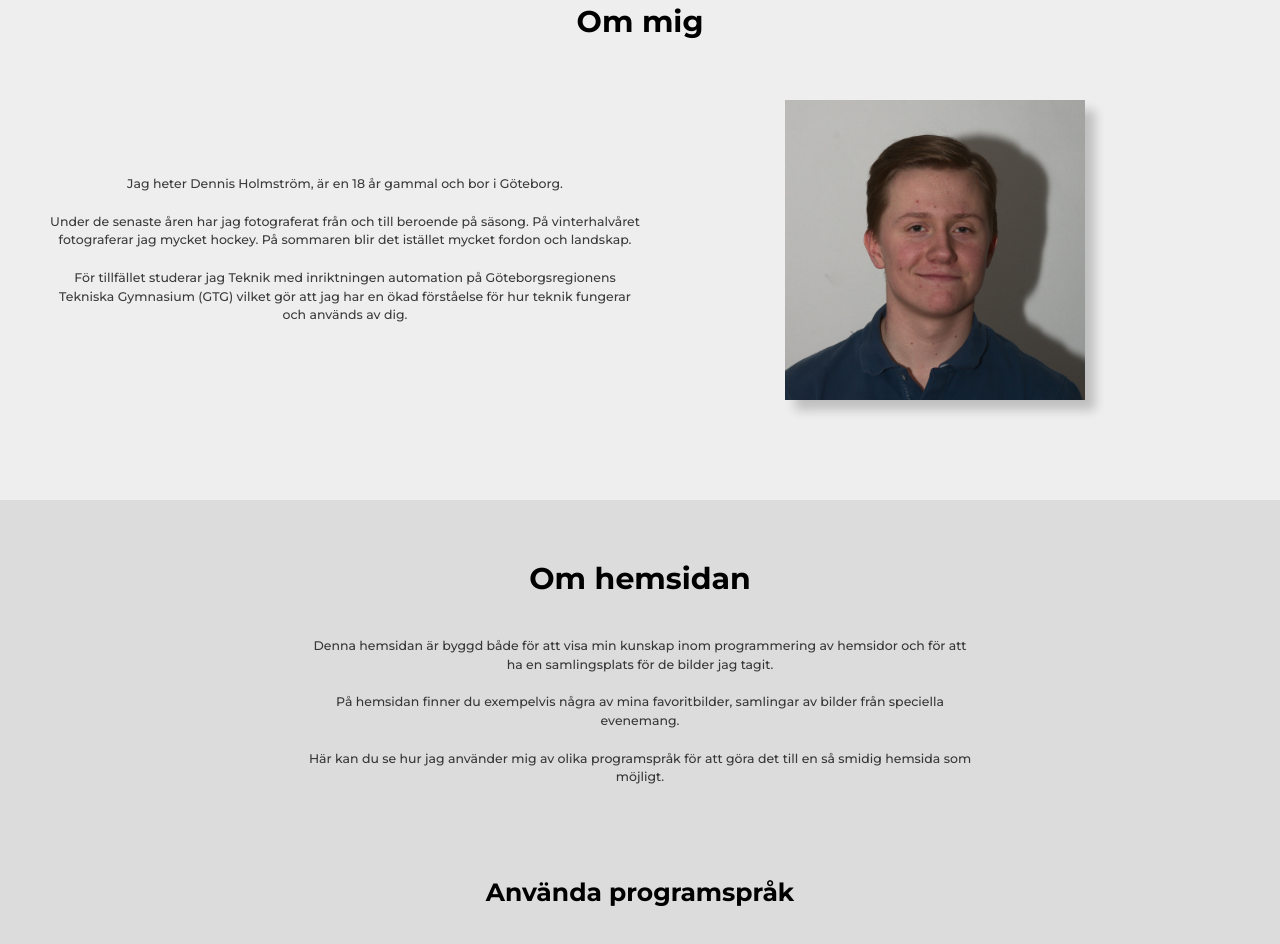
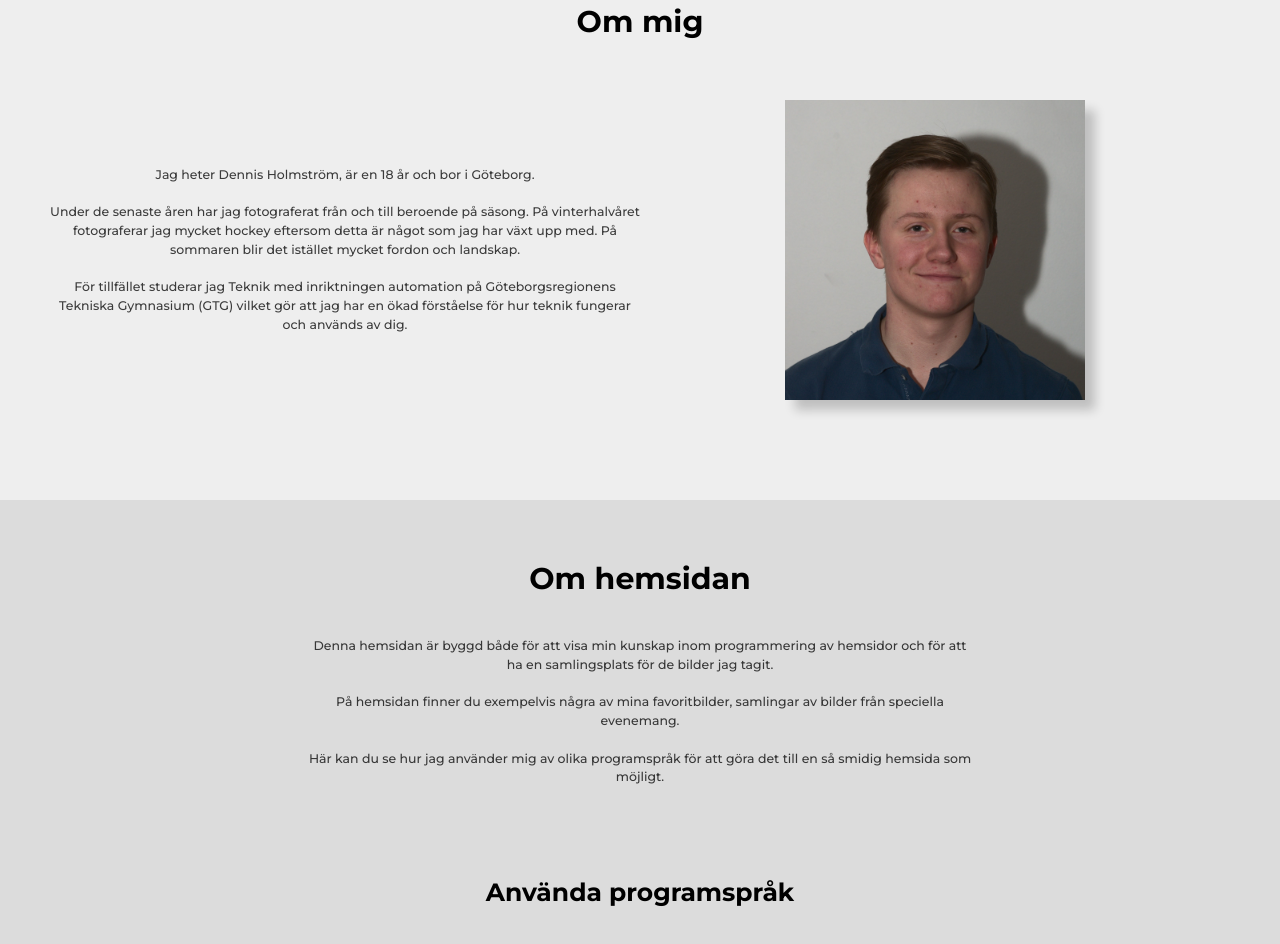
Before and after one commit to DHolmstrom/links, a plain HTML site: page home.html in a window 1280 px wide. Shown: the part 857-1801 px from the top of the page. Drawn offline with Linux system fonts and the light colour scheme.

Commit message:
Update home.html

```diff
--- a/home.html
+++ b/home.html
@@ -93,10 +93,10 @@
                 Om mig
             </h3>
             <p class="about__info">
-                Jag heter Dennis Holmström, är en 18 år gammal och bor i Göteborg.
+                Jag heter Dennis Holmström, är en 18 år och bor i Göteborg.
                 <br>
                 <br>
-                Under de senaste åren har jag fotograferat från och till beroende på säsong. På vinterhalvåret fotograferar jag mycket hockey. På sommaren blir det istället mycket fordon och landskap.
+                Under de senaste åren har jag fotograferat från och till beroende på säsong. På vinterhalvåret fotograferar jag mycket hockey eftersom detta är något som jag har växt upp med. På sommaren blir det istället mycket fordon och landskap.
                 <br>
                 <br>
                 För tillfället studerar jag Teknik med inriktningen automation på Göteborgsregionens Tekniska Gymnasium (GTG) vilket gör att jag har en ökad förståelse för hur teknik fungerar och används av dig.
```
